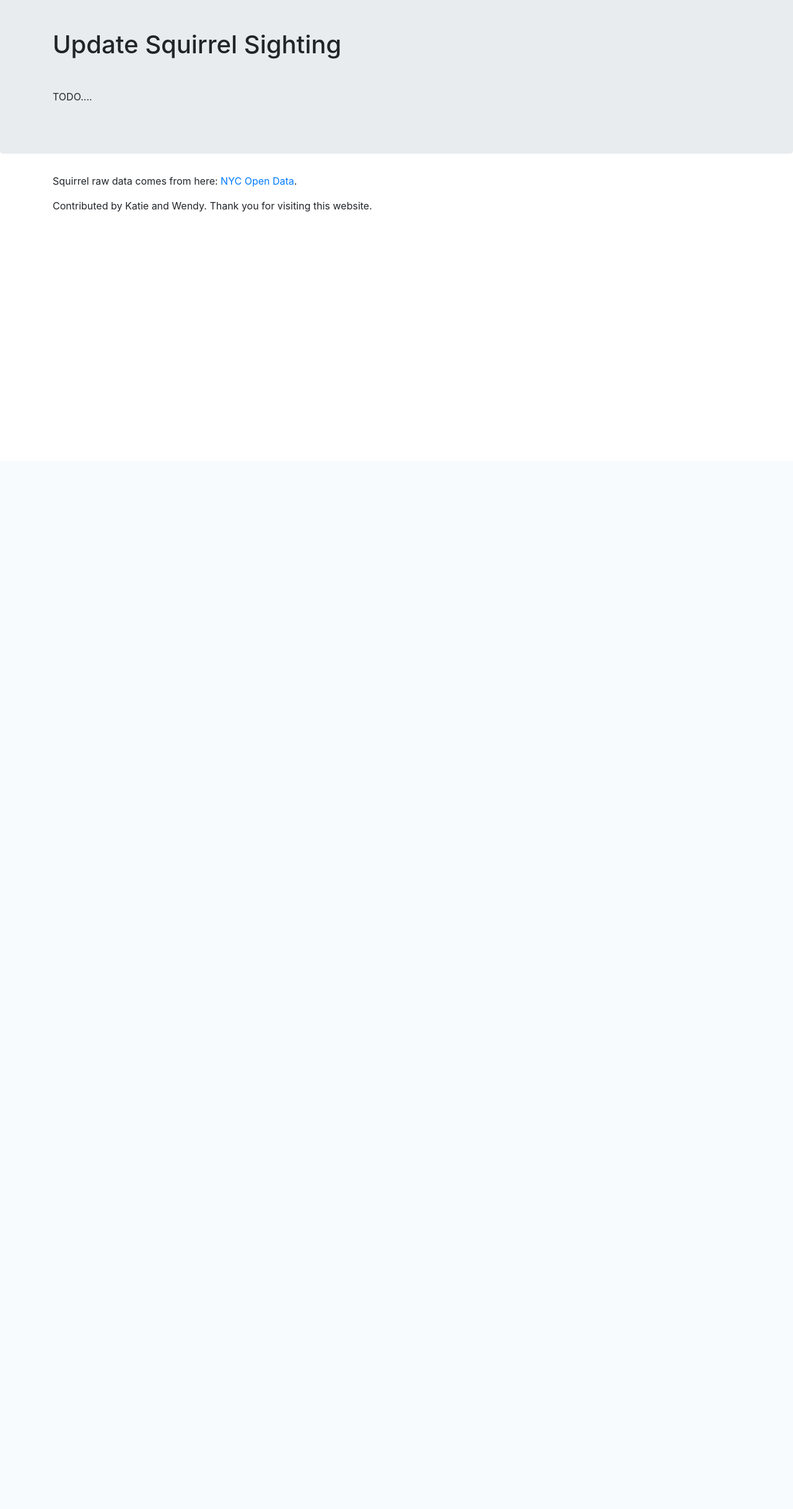
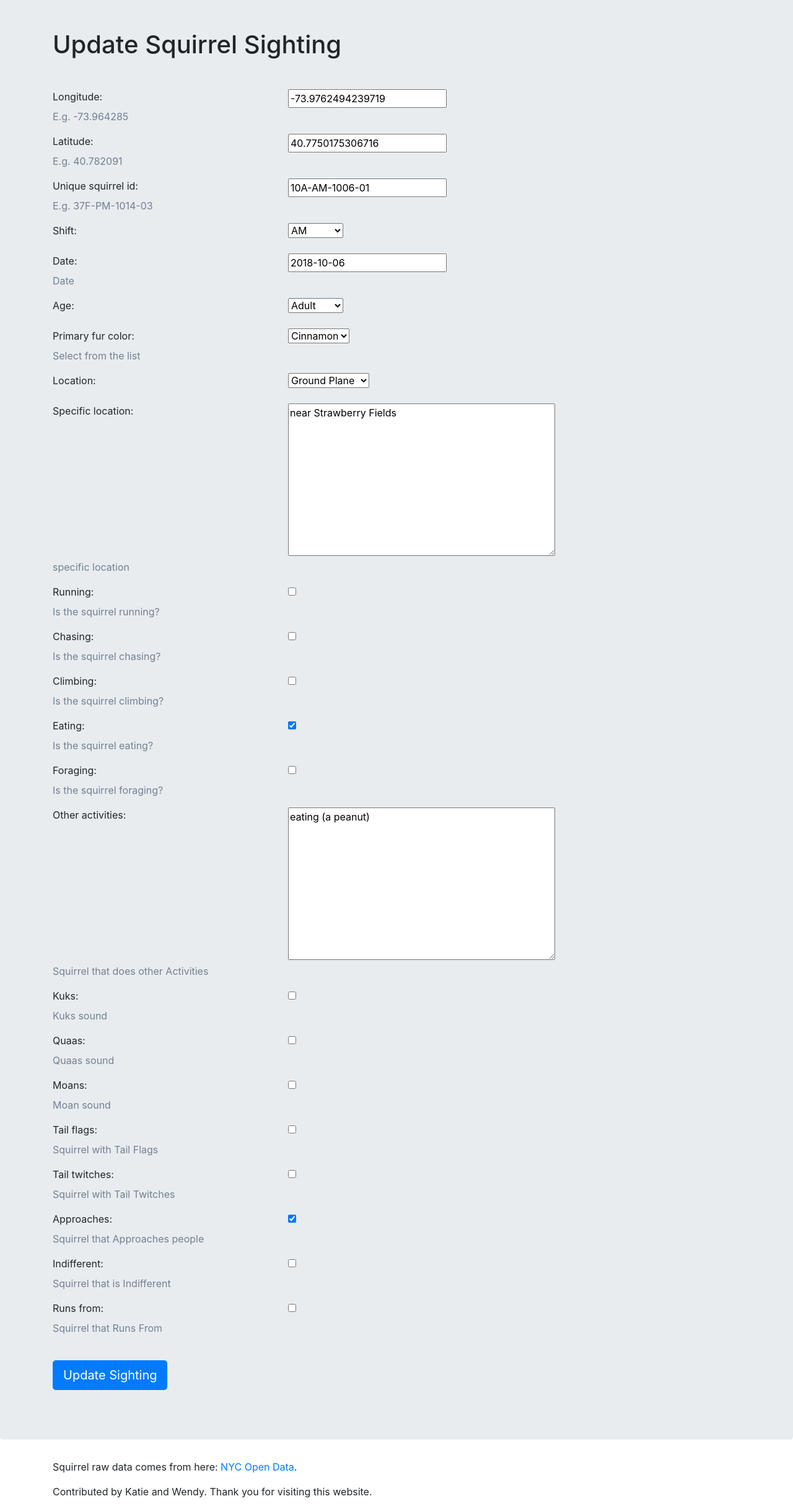
Before and after one commit to xw2720/SquirrelTracker, a Django app: a page that uses squirrel_tracker/templates/sightings/update.html in a window 1280 px wide. Shown: the part 56-2491 px from the top of the page at 62% size. Before the commit the page ends 398 px from the top, so only its background shows below. Run offline with Django 3.2, Linux system fonts and the light colour scheme; data comes from the database, SQL or seed files in the repository; some libraries are stand-ins or nearby versions.

Commit message:
update update pagre

```diff
--- /dev/null
+++ b/squirrel_tracker/forms.py
@@ -0,0 +1,22 @@
+from django.forms import ModelForm
+
+from squirrel_tracker.models import Squirrel
+
+
+class SquirrelForm(ModelForm):
+    def as_div(self):
+        return self._html_output(
+            normal_row="""<div class="form-group row %(html_class_attr)s">
+	<div class="col-4">%(label)s</div>
+	<div class="col-8">%(field)s</div>
+	<div class="col-4" style="color: #718093;">%(help_text)s%(errors)s</div>
+</div>""",
+            error_row='<div class="error">%s</div>',
+            row_ender='</div>',
+            help_text_html=' <div class="help-block">%s</div>',
+            errors_on_separate_row=False,
+        )
+
+    class Meta:
+        model = Squirrel
+        fields = '__all__'
--- a/squirrel_tracker/models.py
+++ b/squirrel_tracker/models.py
@@ -105,40 +105,40 @@ class Squirrel(models.Model):
     )
 
     Other_activities = models.TextField(
-        help_text=_('Other Activities'),
+        help_text=_('Squirrel that does other Activities'),
         blank = True,
     )
 
     Kuks = models.BooleanField(
-        help_text = _('Kuks'),
+        help_text = _('Kuks sound'),
     )
 
     Quaas = models.BooleanField(
-        help_text = _('Quaas'),
+        help_text = _('Quaas sound'),
     )
 
     Moans = models.BooleanField(
-        help_text = _('Moan'),
+        help_text = _('Moan sound'),
     )
 
     Tail_flags = models.BooleanField(
-        help_text = _('Tail Flags'),
+        help_text = _('Squirrel with Tail Flags'),
     )
 
     Tail_twitches = models.BooleanField(
-        help_text = _('Tail Twitches'),
+        help_text = _('Squirrel with Tail Twitches'),
     )
 
     Approaches = models.BooleanField(
-        help_text = _('Approaches'),
+        help_text = _('Squirrel that Approaches people'),
     )
 
     Indifferent = models.BooleanField(
-        help_text = _('Indifferent'),
+        help_text = _('Squirrel that is Indifferent'),
     )
 
     Runs_from = models.BooleanField(
-        help_text = _('Runs From'),
+        help_text = _('Squirrel that Runs From'),
     )
 
     def __str__(self):
--- a/squirrel_tracker/templates/sightings/update.html
+++ b/squirrel_tracker/templates/sightings/update.html
@@ -1,7 +1,7 @@
 <!DOCTYPE html>
 <html lang="en">
 <head>
-    <title>Update sighting</title>
+    <title>Update squirrel sighting</title>
 
     <!-- Required meta tags -->
     <meta charset="utf-8">
@@ -55,7 +55,31 @@
             <h1 style="margin-top: 40px;">Update Squirrel Sighting</h1>
             <br/>
             <p>
-            <div>TODO....</div>
+            <form method="post">
+              {% csrf_token %}
+
+              {{ form.as_div }}
+              <br>
+              <input class="btn btn-primary btn-lg" type="submit" name="Submit" value="Update Sighting">
+            </form>
+<!--            <table class="table table-striped">-->
+<!--                <thead>-->
+<!--                <tr>-->
+<!--                    <th>Attribute</th>-->
+<!--                    <th>Value</th>-->
+<!--                    <th>Comment</th>-->
+<!--                </tr>-->
+<!--                </thead>-->
+<!--                <tbody>-->
+
+<!--                <tr>-->
+<!--                    <td></td>-->
+<!--                    <td></td>-->
+<!--                    <td></td>-->
+<!--                </tr>-->
+
+<!--                </tbody>-->
+<!--            </table>-->
             </p>
         </div>
     </div>
--- a/squirrel_tracker/views.py
+++ b/squirrel_tracker/views.py
@@ -3,6 +3,7 @@ from django.http import HttpResponse
 from django.views.generic import TemplateView
 
 from squirrel_tracker.models import Squirrel
+from squirrel_tracker.forms import SquirrelForm
 
 
 # Create your views here.
@@ -103,10 +104,19 @@ def sightings_stats(request):
 
 
 def sightings_update(request, squirrel_id):
-    # TODO use Django Form here
     print("(debug) squirrel_id: ", squirrel_id)
+
+    squirrel = Squirrel.objects.get(Unique_squirrel_id=squirrel_id)
+    if request.method == 'POST':
+        form = SquirrelForm(request.POST, instance=squirrel)
+        if form.is_valid():
+            form.save()
+            return redirect(f'/sightings/{squirrel_id}')
+    else:
+        form = SquirrelForm(instance=squirrel)
+
     context = {
-        "squirrel_id": squirrel_id,
+        'form': form,
     }
     return render(request, 'sightings/update.html', context)
 
```
